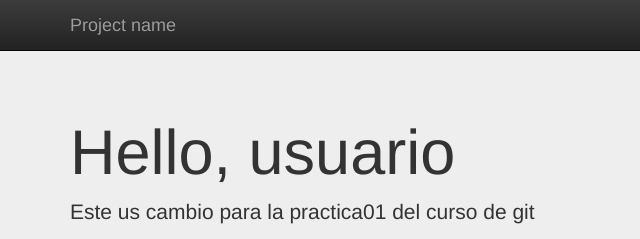
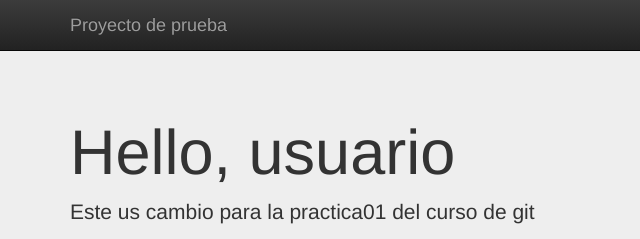
Before and after one commit to LeoSebasSP/Curso-Git-TSOFT---Pracctica01, a plain HTML site: page index.html in a window 1280 px wide. Shown: the top 239 px of the page, 0-640 px from the left. Drawn offline with nearby package versions, Linux system fonts and the light colour scheme.

Commit message:
Se agregó cambios en index.html

```diff
--- a/index.html
+++ b/index.html
@@ -36,7 +36,7 @@
             <span class="icon-bar"></span>
             <span class="icon-bar"></span>
           </button>
-          <a class="navbar-brand" href="#">Project name</a>
+          <a class="navbar-brand" href="#">Proyecto de prueba</a>
         </div>
         <div id="navbar" class="navbar-collapse collapse">
           <form class="navbar-form navbar-right" role="form">
```
